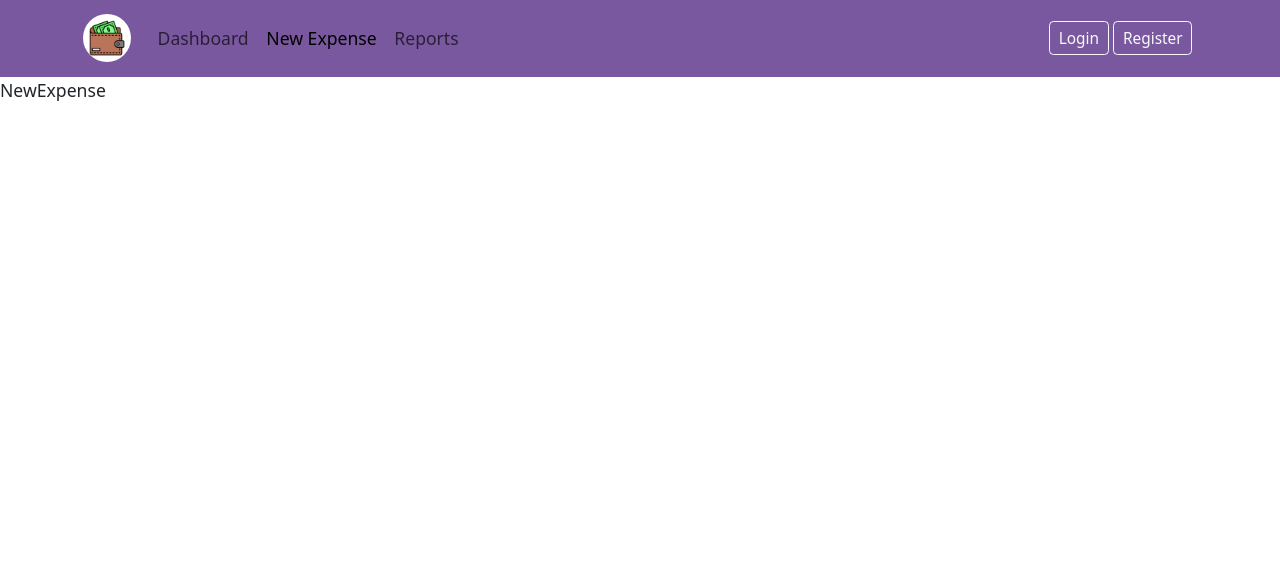
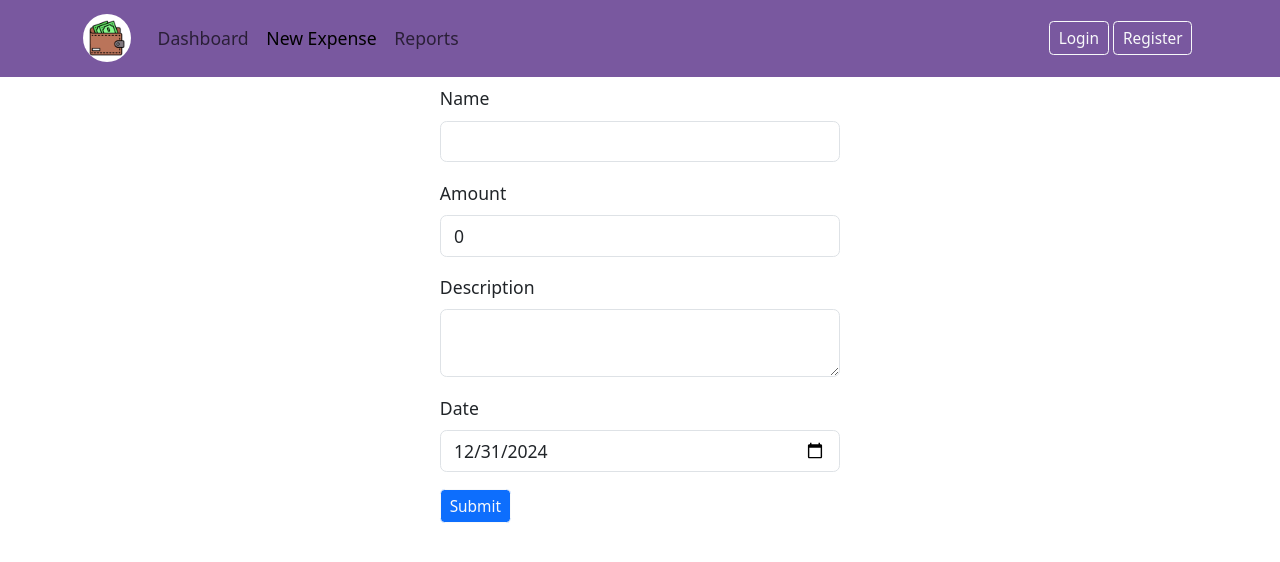
Before and after one commit to jsonmw/webapp, a React (Vite) app: page /new in a window 1280 px wide. Shown: the top 562 px of the page. Built offline with nearby package versions, Linux system fonts and the light colour scheme.

Commit message:
Added Formik form with Yup validation

```diff
--- a/package.json
+++ b/package.json
@@ -13,10 +13,12 @@
     "axios": "^1.7.9",
     "bootstrap": "^5.3.3",
     "dom": "^0.0.3",
+    "formik": "^2.4.6",
     "react": "^18.3.1",
     "react-dom": "^18.3.1",
     "react-icons": "^5.4.0",
-    "react-router-dom": "^7.0.2"
+    "react-router-dom": "^7.0.2",
+    "yup": "^1.6.1"
   },
   "devDependencies": {
     "@eslint/js": "^9.15.0",
--- a/src/pages/expense/NewExpense.tsx
+++ b/src/pages/expense/NewExpense.tsx
@@ -1,8 +1,107 @@
+import { useFormik } from "formik";
+import { Expense } from "../../model/Expense";
+import expenseValidationSchema from "../../validation/ExpenseValidationSchema";
 
 const NewExpense = () => {
+  const formik = useFormik({
+    initialValues: {
+      name: "",
+      amount: 0,
+      note: "",
+      category: "",
+      date: new Date().toISOString().split("T")[0],
+    },
+    onSubmit: (values: Expense) => {
+      console.log(values);
+    },
+    validationSchema: expenseValidationSchema,
+  });
+
   return (
-    <div>NewExpense</div>
-  )
-}
+    <>
+      <div className="d-flex justify-content-center align-items-center mt-2">
+        <div className="container col-md-4 col-sm-8 col-xs 12">
+          <form onSubmit={formik.handleSubmit}>
+            <div className="mb-3">
+              <label htmlFor="name" className="form-label">
+                Name
+              </label>
+              <input
+                type="text"
+                id="name"
+                name="name"
+                className="form-control"
+                value={formik.values.name}
+                onChange={formik.handleChange}
+                onBlur={formik.handleBlur}
+              />
+              {formik.touched.name && formik.errors.name ? (
+                <div className="text-danger fst-italic">
+                  {formik.errors.name}
+                </div>
+              ) : null}
+            </div>
+            <div className="mb-3">
+              <label htmlFor="amount" className="form-label">
+                Amount
+              </label>
+              <input
+                type="number"
+                id="amount"
+                name="amount"
+                className="form-control"
+                value={formik.values.amount}
+                onChange={formik.handleChange}
+                onBlur={formik.handleBlur}
+              />
+              {formik.touched.amount && formik.errors.amount ? (
+                <div className="text-danger fst-italic">
+                  {formik.errors.amount}
+                </div>
+              ) : null}
+            </div>
+            <div className="mb-3">
+              <label htmlFor="note" className="form-label">
+                Description
+              </label>
+              <textarea
+                id="note"
+                name="note"
+                className="form-control"
+                value={formik.values.note}
+                onChange={formik.handleChange}
+              />
+            </div>
+            <div className="mb-3">
+              <label htmlFor="date" className="form-label">
+                Date
+              </label>
+              <input
+                type="date"
+                id="date"
+                name="date"
+                className="form-control"
+                value={formik.values.date}
+                onChange={formik.handleChange}
+                onBlur={formik.handleBlur}
+              />
+              {formik.touched.date && formik.errors.date ? (
+                <div className="text-danger fst-italic">
+                  {formik.errors.date}
+                </div>
+              ) : null}
+            </div>
+            <button
+              className="btn btn-sm btn-primary btn-outline-light"
+              type="submit"
+            >
+              Submit
+            </button>
+          </form>
+        </div>
+      </div>
+    </>
+  );
+};
 
-export default NewExpense
+export default NewExpense;
--- /dev/null
+++ b/src/validation/ExpenseValidationSchema.ts
@@ -0,0 +1,9 @@
+import * as Yup from 'yup';
+
+const expenseValidationSchema = Yup.object({
+    name: Yup.string().min(3, "Expense name must be at least 3 characters long").required('Expense name is required'),
+    amount: Yup.number().required("Expense amount is required").positive("Expense amount must be greater than zero"),
+    date: Yup.date().required("Expense date is required")
+  })
+
+  export default expenseValidationSchema
```
Also changed, not shown: src/components/Dropdown.tsx (added, +8 -0 lines), 1 other file (tests, documents, lock files or other folders).
